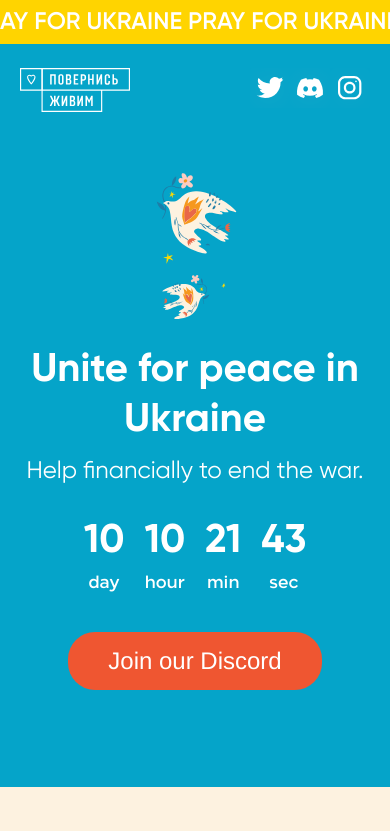
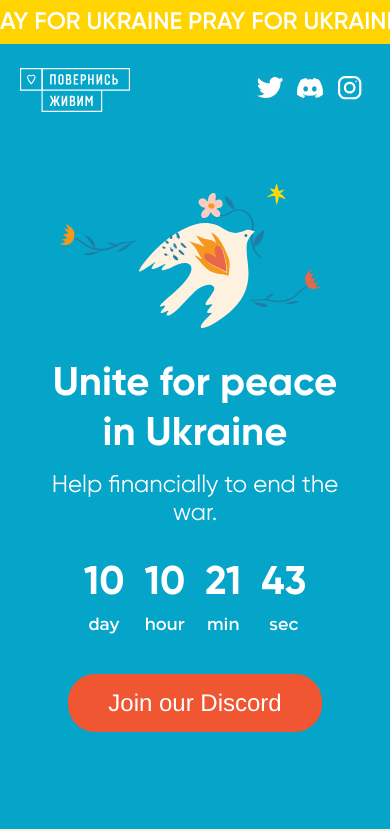
Before and after one commit to apshenichniy/pray4ukraine-app, a Next.js app: page / in a window 390 px wide. Shown: the top 831 px of the page. Built offline with nearby package versions, Linux system fonts and the light colour scheme.

Commit message:
add images, fix layout between mobile and hd

```diff
--- a/components/banner-block/Banner.js
+++ b/components/banner-block/Banner.js
@@ -58,7 +58,7 @@ class Banner extends React.Component {
         </div>
         <div className={styles.content}>
           <img
-            src='/images/dove-right.svg'
+            src='/images/dove-mobile.svg'
             className={styles.mobileImage}/>
           <div className={styles.title}>
             Unite for peace in Ukraine
@@ -73,8 +73,8 @@ class Banner extends React.Component {
             Join our Discord
           </LinkButton>
           <img
-            src='/images/dove-right.svg'
-            style={{ transform: 'scaleX(-1) translateX(100%) translateY(' + (-1 * (this.state.scrollOffset || 0)) + '%)'}}
+            src='/images/dove-left.svg'
+            style={{ transform: 'translateX(-100%) translateY(' + (-1 * (this.state.scrollOffset || 0)) + '%)'}}
             className={styles.leftImage} />
           <img
             src='/images/dove-right.svg'
--- a/components/banner-block/Banner.module.scss
+++ b/components/banner-block/Banner.module.scss
@@ -8,7 +8,7 @@
   width: 100%;
   box-sizing: border-box;
 
-  @media (max-width: 480px) {
+  @media (max-width: 1280px) {
     padding-bottom: 97px;
   }
 }
@@ -38,10 +38,11 @@
 
 .mobileImage {
   display: none;
-  margin-bottom: 26px;
-  height: 150px;
+  height: 190px;
+  width: 100%;
+  object-fit: none;
 
-  @media (max-width: 480px) {
+  @media (max-width: 1280px) {
     display: block;
   }
 }
@@ -55,6 +56,7 @@
   @media (max-width: 480px) {
     font-size: 40px;
     margin-bottom: 11px;
+    max-width: 290px;
   }
 }
 
@@ -67,6 +69,7 @@
   @media (max-width: 480px) {
     font-size: 24px;
     margin-bottom: 32px;
+    max-width: 290px;
   }
 }
 
@@ -81,9 +84,11 @@
 .leftImage {
   position: absolute;
   top: 0;
-  left: -35px;
+  left: 82px;
+  width: 397px;
+  height: 456px;
 
-  @media (max-width: 480px) {
+  @media (max-width: 1280px) {
     display: none;
   }
 }
@@ -93,8 +98,10 @@
   top: 0;
   right: -35px;
   transform: translateX(100%);
+  width: 275px;
+  height: 440px;
 
-  @media (max-width: 480px) {
+  @media (max-width: 1280px) {
     display: none;
   }
 }
--- a/components/dove-block/Dove.module.scss
+++ b/components/dove-block/Dove.module.scss
@@ -4,7 +4,7 @@
   width: 100%;
   box-sizing: border-box;
 
-  @media (max-width: 480px) {
+  @media (max-width: 900px) {
     padding: 49px 20px 56px 20px;
   }
 }
@@ -17,7 +17,7 @@
   width: 100%;
   margin: 0 auto;
 
-  @media (max-width: 480px) {
+  @media (max-width: 900px) {
     flex-direction: column;
     align-items: center;
   }
@@ -28,7 +28,7 @@
   max-width: 500px;
   max-height: 471px;
 
-  @media (max-width: 480px) {
+  @media (max-width: 900px) {
     margin-right: 0;
     margin-bottom: 32px;
   }
@@ -42,8 +42,9 @@
   color: #494949;
   margin-right: auto;
 
-  @media (max-width: 480px) {
+  @media (max-width: 900px) {
     align-items: center;
+    margin-right: 0;
   }
 }
 
@@ -53,7 +54,7 @@
   max-width: 345px;
   margin-bottom: 16px;
 
-  @media (max-width: 480px) {
+  @media (max-width: 900px) {
     display: none;
   }
 }
@@ -66,7 +67,7 @@
   margin-bottom: 24px;
   text-align: center;
 
-  @media (max-width: 480px) {
+  @media (max-width: 900px) {
     display: block;
   }
 }
--- a/components/story-block/Story.module.scss
+++ b/components/story-block/Story.module.scss
@@ -43,7 +43,7 @@
     right: 15px;
   }
 
-  @media (max-width: 480px) {
+  @media (max-width: 1280px) {
     .subtitle {
       max-width: 200px;
     }
@@ -75,7 +75,7 @@
   top: 245px;
   left: -106px;
 
-  @media (max-width: 480px) {
+  @media (max-width: 1280px) {
     display: none;
   }
 }
@@ -85,7 +85,7 @@
   top: 400px;
   right: -90px;
 
-  @media (max-width: 480px) {
+  @media (max-width: 1280px) {
     display: none;
   }
 }
```
Also changed, not shown: components/partners-block/Partners.module.scss (+4 -4 lines), public/images/dove-left.svg (added), public/images/dove-mobile.svg (added).
